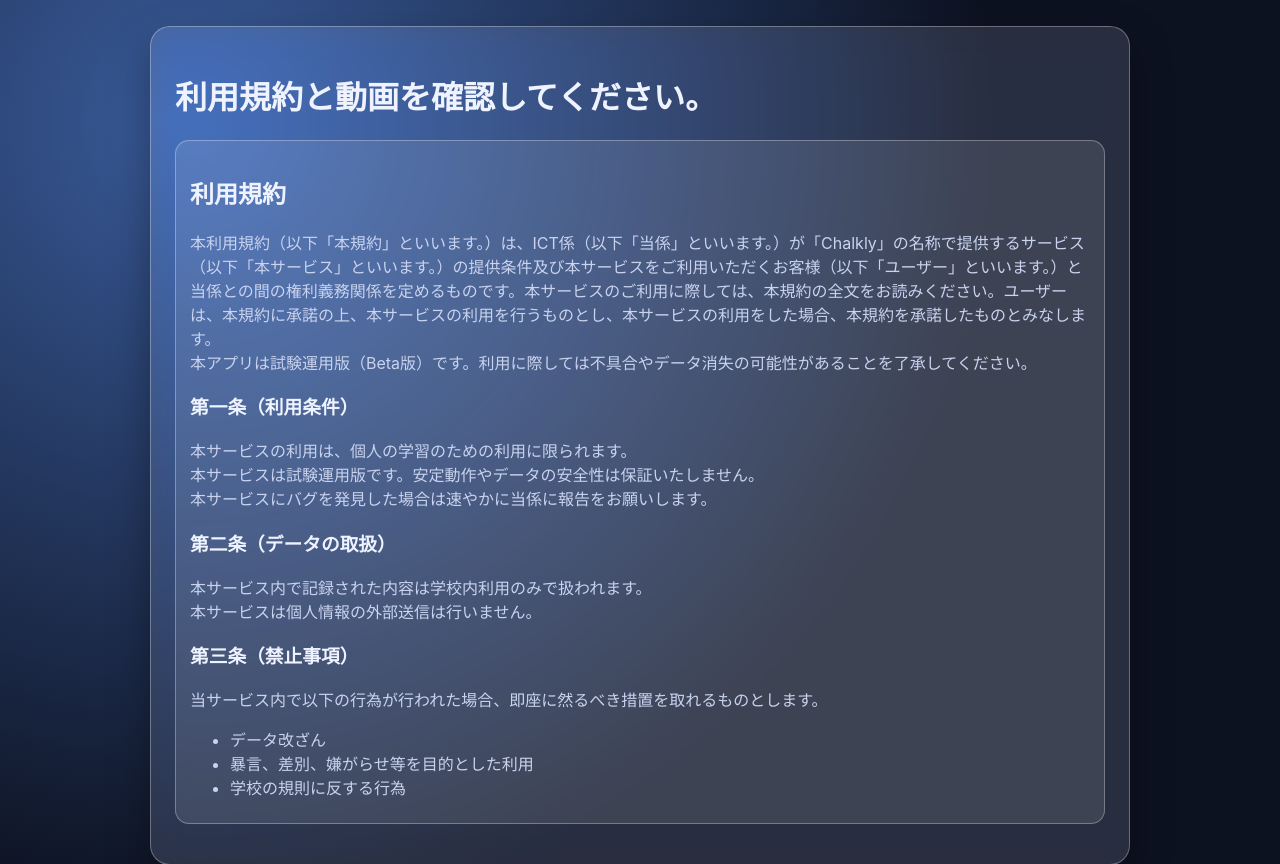
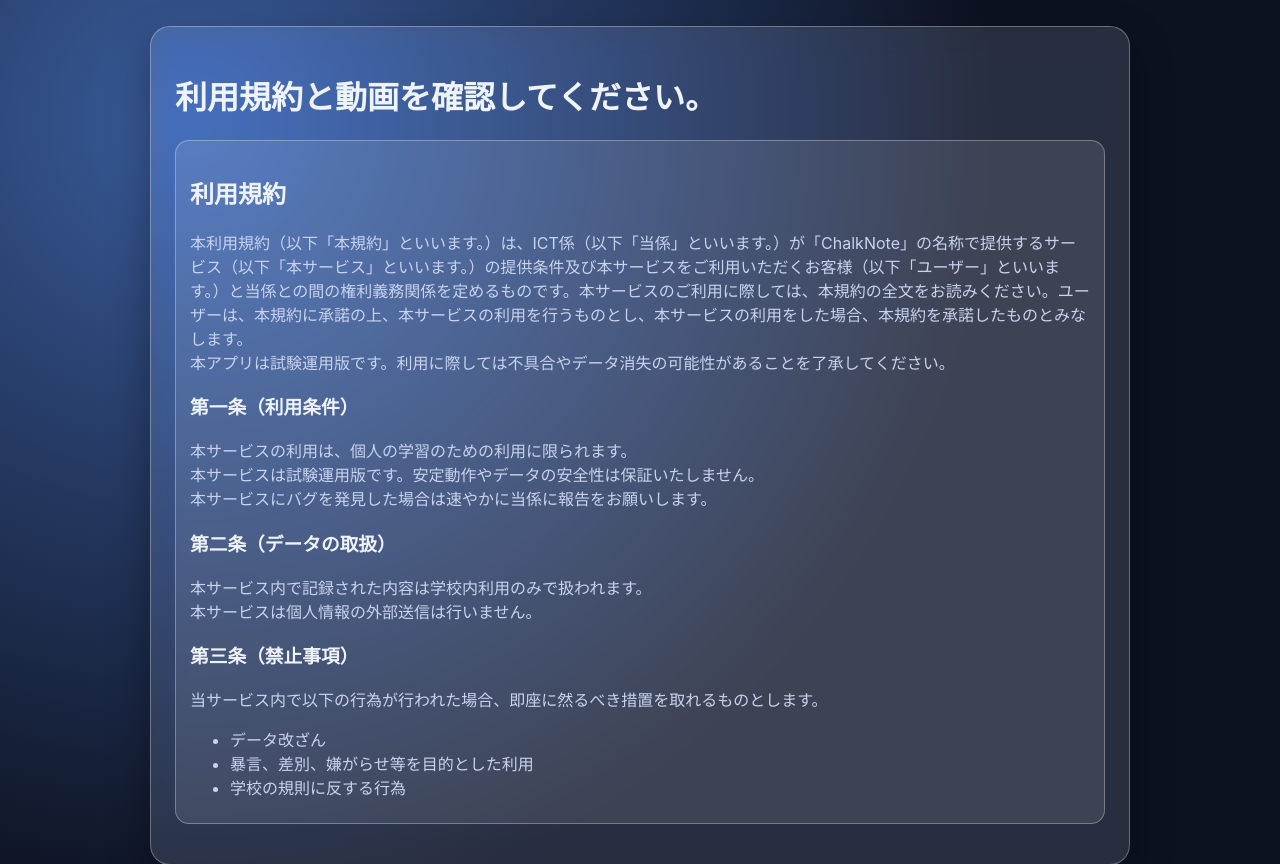
Before and after one commit to Satoru-ER/ChalkNote, a Flask app: page / in a window 1280 px wide. Shown: the top 864 px of the page. Run offline with Flask 3, Linux system fonts and the light colour scheme; some libraries are stand-ins or nearby versions.

Commit message:
Update service name from 'Chalkly' to 'ChalkNote'

```diff
--- a/templates/consent.html
+++ b/templates/consent.html
@@ -9,7 +9,7 @@
             <h1>利用規約と動画を確認してください。</h1>
             <div class="text-box">
                 <h2>利用規約</h2>
-                <p>本利用規約（以下「本規約」といいます。）は、ICT係（以下「当係」といいます。）が「Chalkly」の名称で提供するサービス（以下「本サービス」といいます。）の提供条件及び本サービスをご利用いただくお客様（以下「ユーザー」といいます。）と当係との間の権利義務関係を定めるものです。本サービスのご利用に際しては、本規約の全文をお読みください。ユーザーは、本規約に承諾の上、本サービスの利用を行うものとし、本サービスの利用をした場合、本規約を承諾したものとみなします。<br>本アプリは試験運用版（Beta版）です。利用に際しては不具合やデータ消失の可能性があることを了承してください。</p>
+                <p>本利用規約（以下「本規約」といいます。）は、ICT係（以下「当係」といいます。）が「ChalkNote」の名称で提供するサービス（以下「本サービス」といいます。）の提供条件及び本サービスをご利用いただくお客様（以下「ユーザー」といいます。）と当係との間の権利義務関係を定めるものです。本サービスのご利用に際しては、本規約の全文をお読みください。ユーザーは、本規約に承諾の上、本サービスの利用を行うものとし、本サービスの利用をした場合、本規約を承諾したものとみなします。<br>本アプリは試験運用版です。利用に際しては不具合やデータ消失の可能性があることを了承してください。</p>
                 <h3>第一条（利用条件）</h3>
                 <p>本サービスの利用は、個人の学習のための利用に限られます。<br>本サービスは試験運用版です。安定動作やデータの安全性は保証いたしません。<br>本サービスにバグを発見した場合は速やかに当係に報告をお願いします。</p>
                 <h3>第二条（データの取扱）</h3>
```
